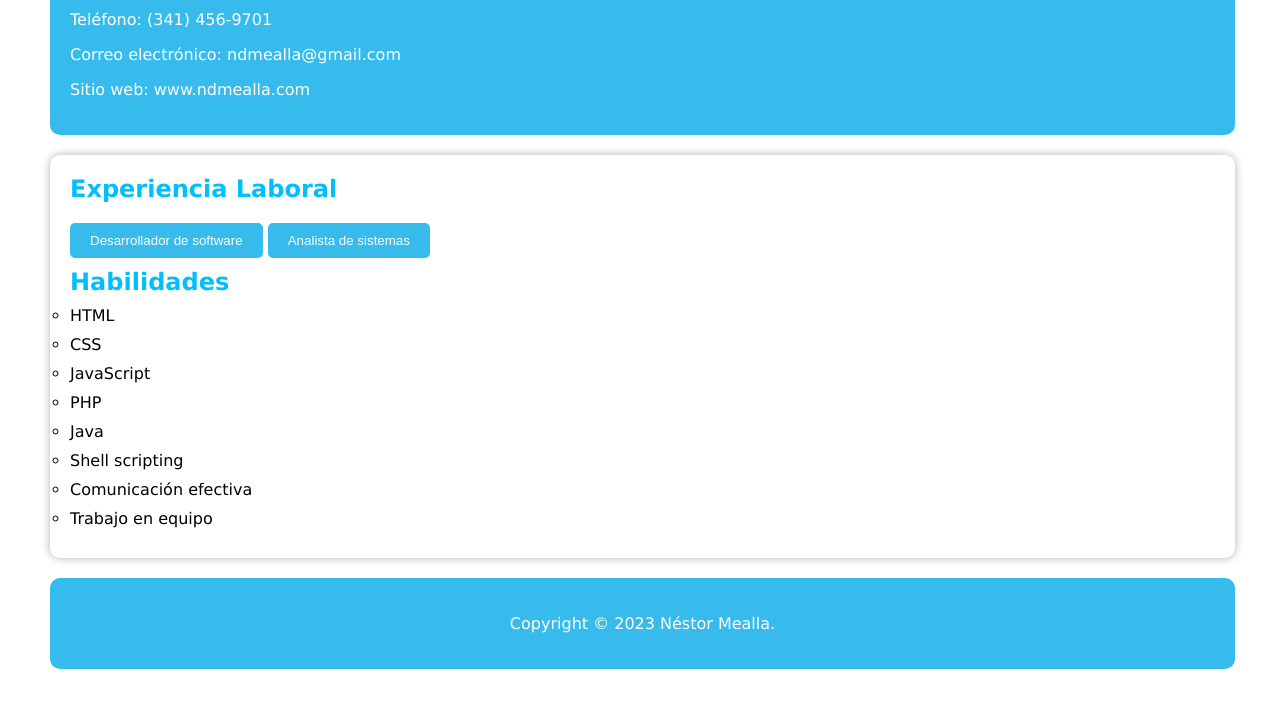
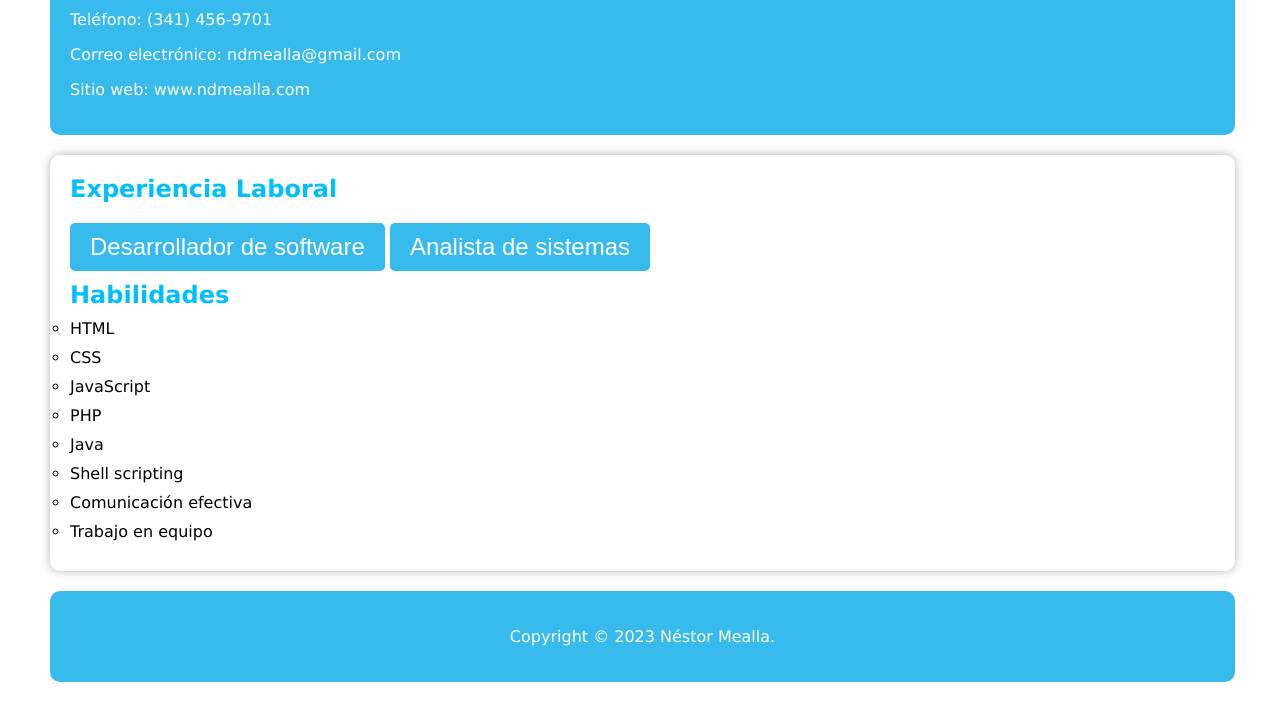
Before and after one commit to ndmealla/proyecto.final, a plain HTML site: page index.html in a window 1280 px wide. Shown: the part 178-898 px from the top of the page. Drawn offline with Linux system fonts and the light colour scheme.

Commit message:
Update index.html
Update

```diff
--- a/index.html
+++ b/index.html
@@ -82,10 +82,12 @@
 			border-radius: 5px;
 			margin-top: 10px;
 			margin-bottom: 10px;
+                        font-size: 24px;
 			cursor: pointer;
 		}
 		button:hover {
 			background-color: #1E90FF;
+                        font-size: 35px;
 		}
         img {
               float: right;
```
Lines whose indentation alone changed are shown as unchanged.
